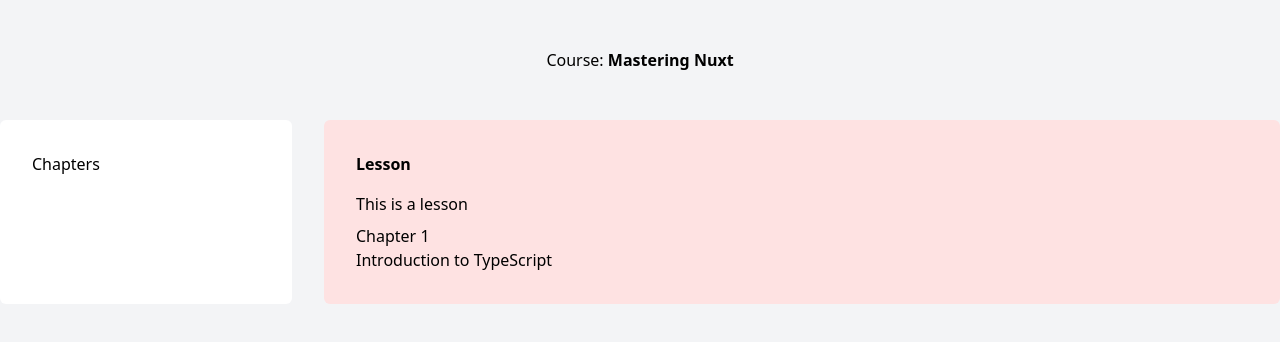
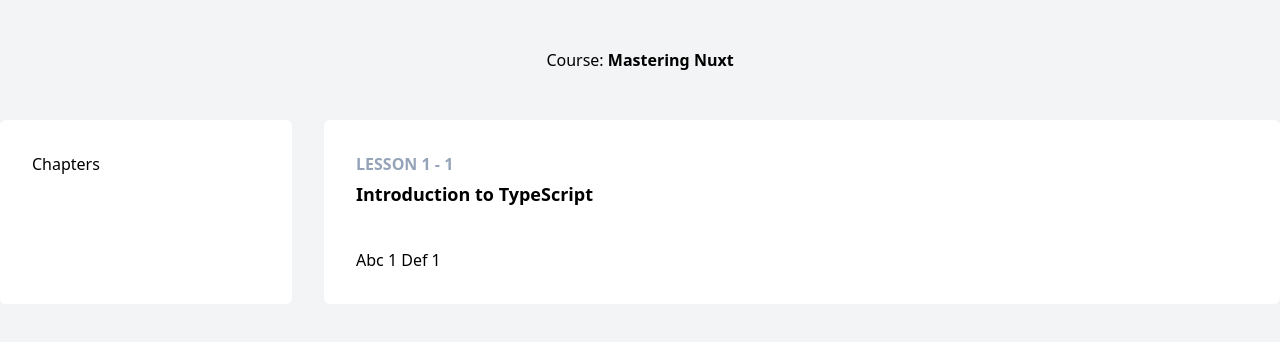
Before and after one commit to PibedeBarr10/mastering-nuxt-3-course, a Nuxt app: page /course/chapter/1-chapter-1/lesson/1-introduction-to-typescript in a window 1280 px wide. Shown: the top 342 px of the page. Built offline with nearby package versions, Linux system fonts and the light colour scheme.

Commit message:
updated lesson styling

```diff
--- a/pages/course.vue
+++ b/pages/course.vue
@@ -18,7 +18,7 @@
                     <div></div>
                 </div>
 
-                <div class="p-8 bg-red-100 rounded-md col-span-4 md:col-span-3">
+                <div class="p-8 bg-white rounded-md col-span-4 md:col-span-3">
                     <NuxtPage />
                 </div>
             </div>
--- a/pages/course/chapter/[chapterSlug]/lesson/[lessonSlug].vue
+++ b/pages/course/chapter/[chapterSlug]/lesson/[lessonSlug].vue
@@ -1,8 +1,29 @@
 <template>
-    <h3 class="font-bold mb-4">Lesson</h3>
-    <p class="mb-2">This is a lesson</p>
-    <p>{{ chapter.title }}</p>
-    <p>{{ lesson.title }}</p>
+    <div>
+        <p class="mt-0 uppercase font-bold text-slate-400 mb-1">
+            Lesson {{ chapter.number }} - {{ lesson.number }}
+        </p>
+        <h2 class="font-bold text-lg my-0">
+            {{ lesson.title }}
+        </h2>
+        <div class="flex space-x-4 mt-2 mb-8">
+            <a
+                v-if="lesson.sourceUrl"
+                :href="lesson.sourceUrl"
+                class="font-normal text-md text-gray-500"
+            >
+                Download Source Code
+            </a>
+            <a
+                v-if="lesson.downloadUrl"
+                :href="lesson.downloadUrl"
+                class="font-normal text-md text-gray-500"
+            >
+                Download Video
+            </a>
+        </div>
+        <p>{{ lesson.text }}</p>
+    </div>
 </template>
 
 <script setup>
```
Also changed, not shown: .recap/chapter-1/1.6-update-lesson-styling.md (added).
